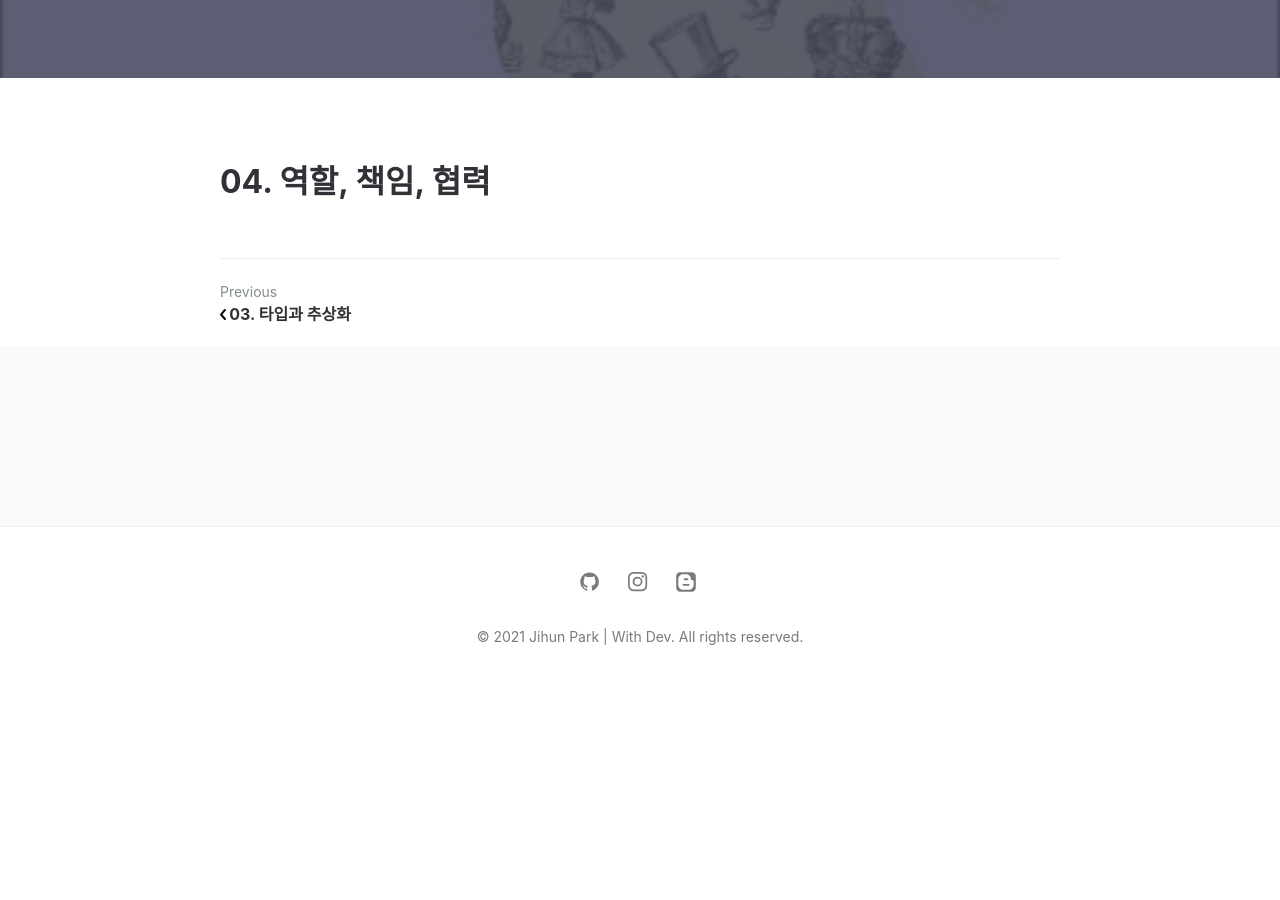
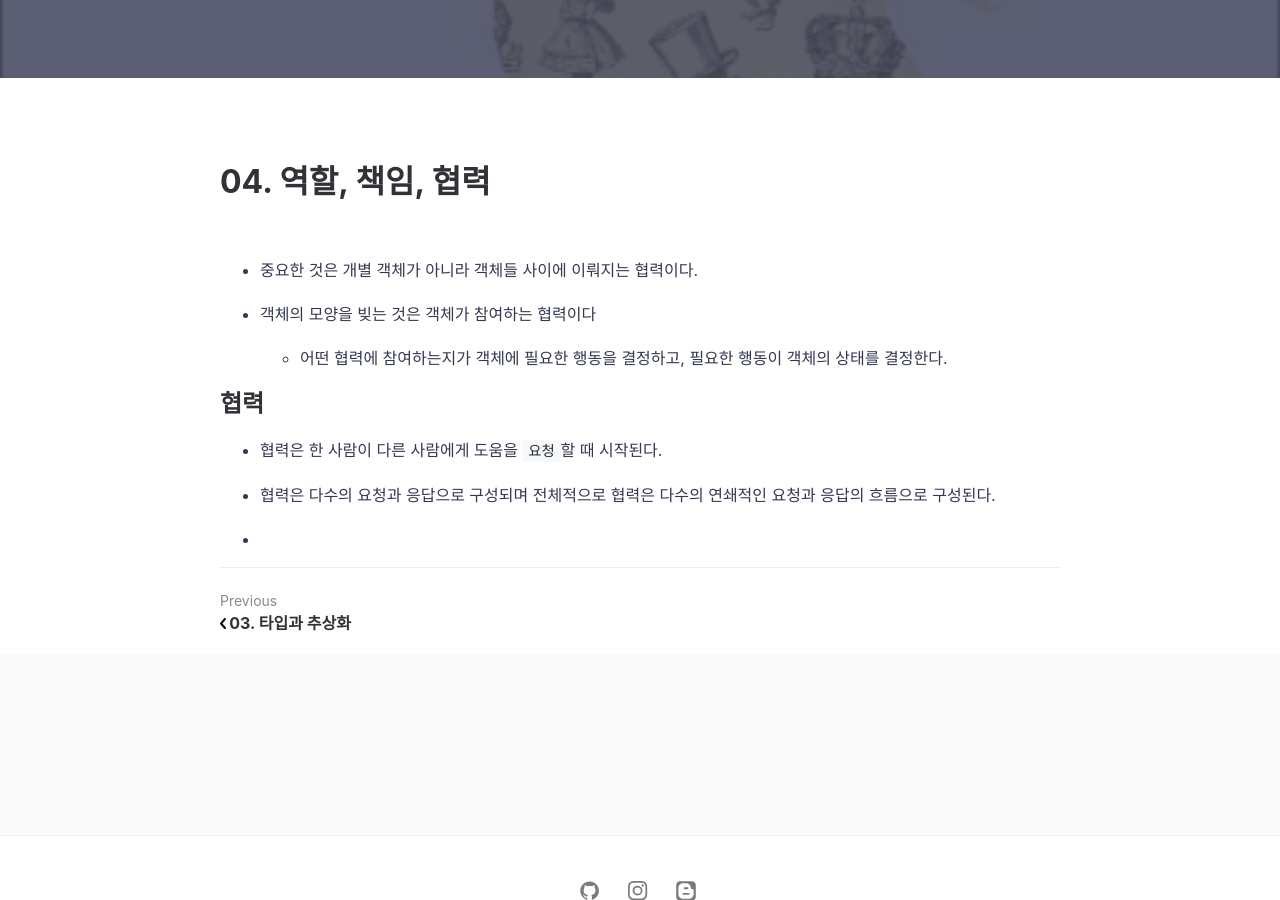
Before and after one commit to jihunparkme/jihunparkme.github.io, a Jekyll site: the page built from _posts/2021-01-30-TheEOO-역할,책임,협력.md, in a window 1280 px wide and 900 px high, scrolled down 498 px. Built offline with Jekyll 4.4.1, drawn with Linux system fonts in a browser that asks for light colours; comment, search, counter and statistics services are not loaded; before the commit the page ends 1190 px from its top, so only the background shows below that.

Commit message:
add contents

```diff
--- a/_posts/2021-01-30-TheEOO-역할,책임,협력.md
+++ b/_posts/2021-01-30-TheEOO-역할,책임,협력.md
@@ -12,3 +12,16 @@ featured-img: TheEOO
 # 04. 역할, 책임, 협력
 
 <br>
+
+- 중요한 것은 개별 객체가 아니라 객체들 사이에 이뤄지는 협력이다.
+
+- 객체의 모양을 빚는 것은 객체가 참여하는 협력이다
+  - 어떤 협력에 참여하는지가 객체에 필요한 행동을 결정하고, 필요한 행동이 객체의 상태를 결정한다.
+
+## 협력
+
+- 협력은 한 사람이 다른 사람에게 도움을 `요청`할 때 시작된다.
+
+- 협력은 다수의 요청과 응답으로 구성되며 전체적으로 협력은 다수의 연쇄적인 요청과 응답의 흐름으로 구성된다.
+
+-
```
